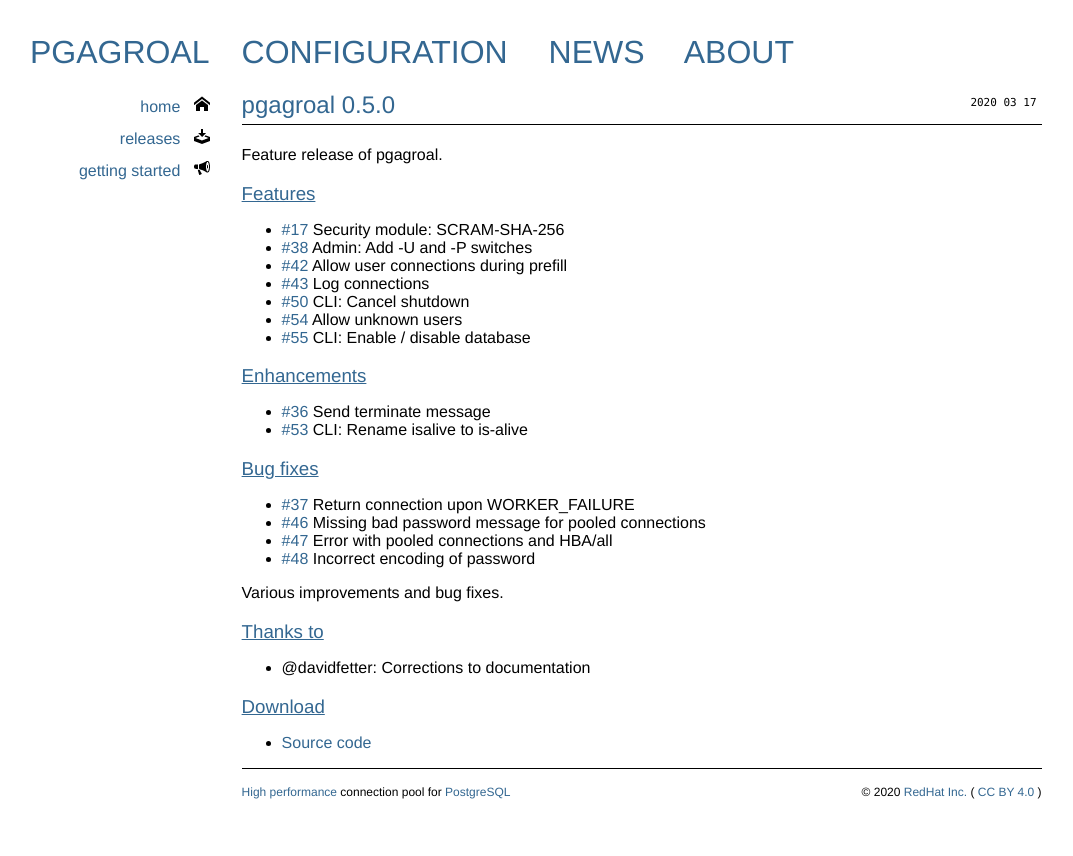
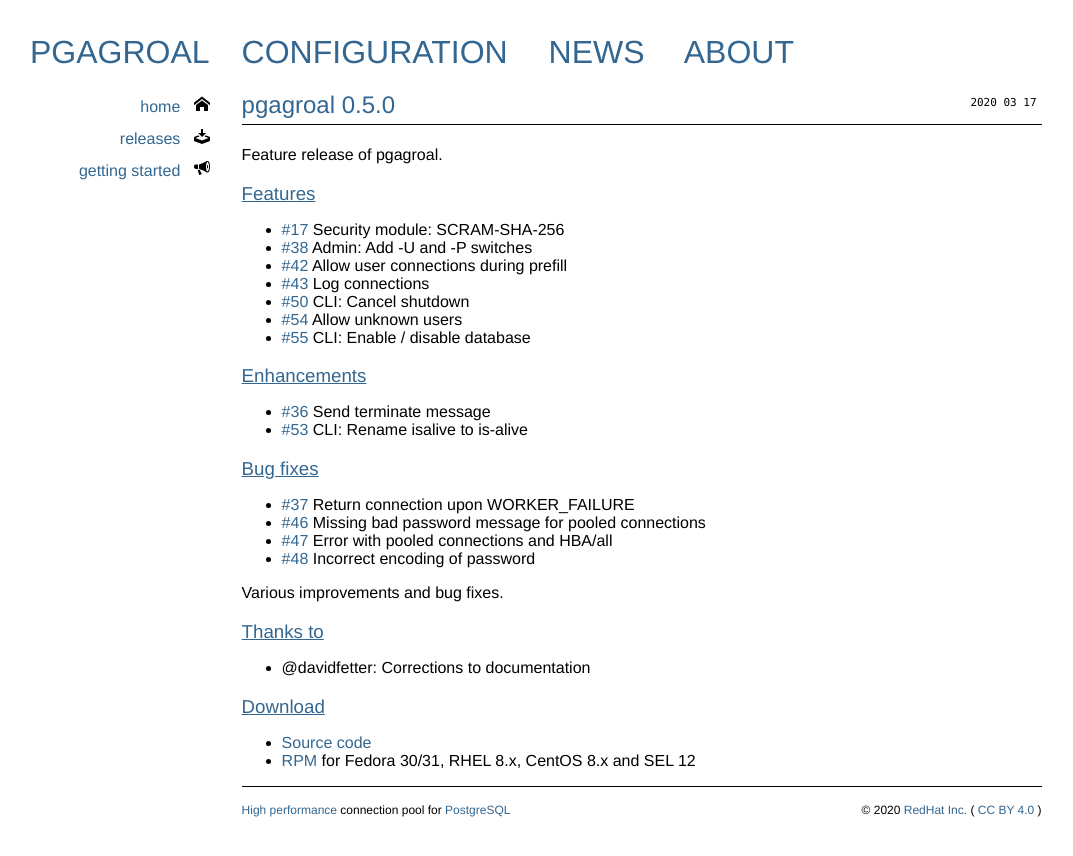
Before and after one commit to agroal/pgagroal, a Jekyll site: the page built from _posts/2020-03-17-pgagroal-0.5.0.md, in a window 1280 px wide. Shown: the top 856 px of the page, without its empty margins (10-1083 px from the left). Built offline with Jekyll 4.4.1, drawn with Linux system fonts in a browser that asks for light colours; some web fonts are replaced.

Commit message:
Add yum.postgresql.org info

```diff
--- a/_posts/2020-03-17-pgagroal-0.5.0.md
+++ b/_posts/2020-03-17-pgagroal-0.5.0.md
@@ -38,3 +38,4 @@
 ### Download
 
 * [Source code](https://github.com/agroal/pgagroal/releases/download/0.5.0/pgagroal-0.5.0.tar.gz)
+* [RPM](https://yum.postgresql.org) for Fedora 30/31, RHEL 8.x, CentOS 8.x and SEL 12
```
